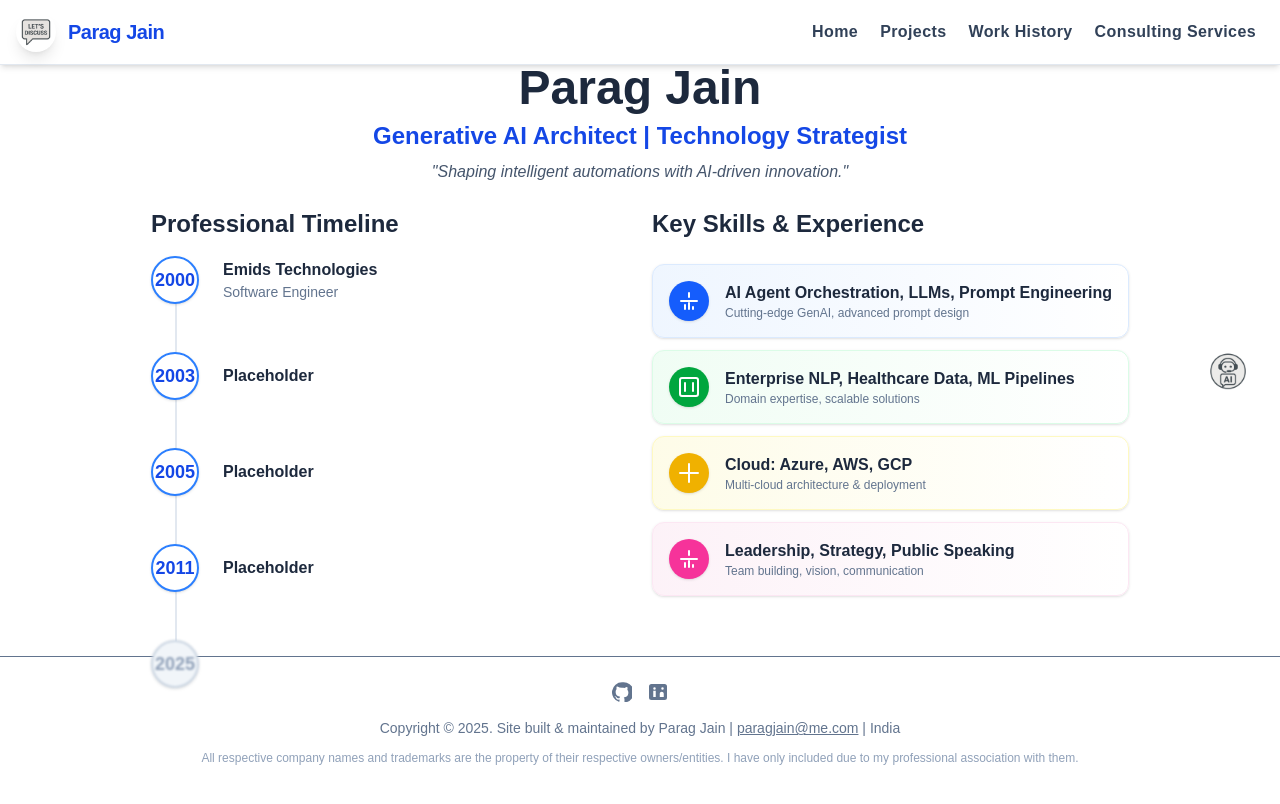
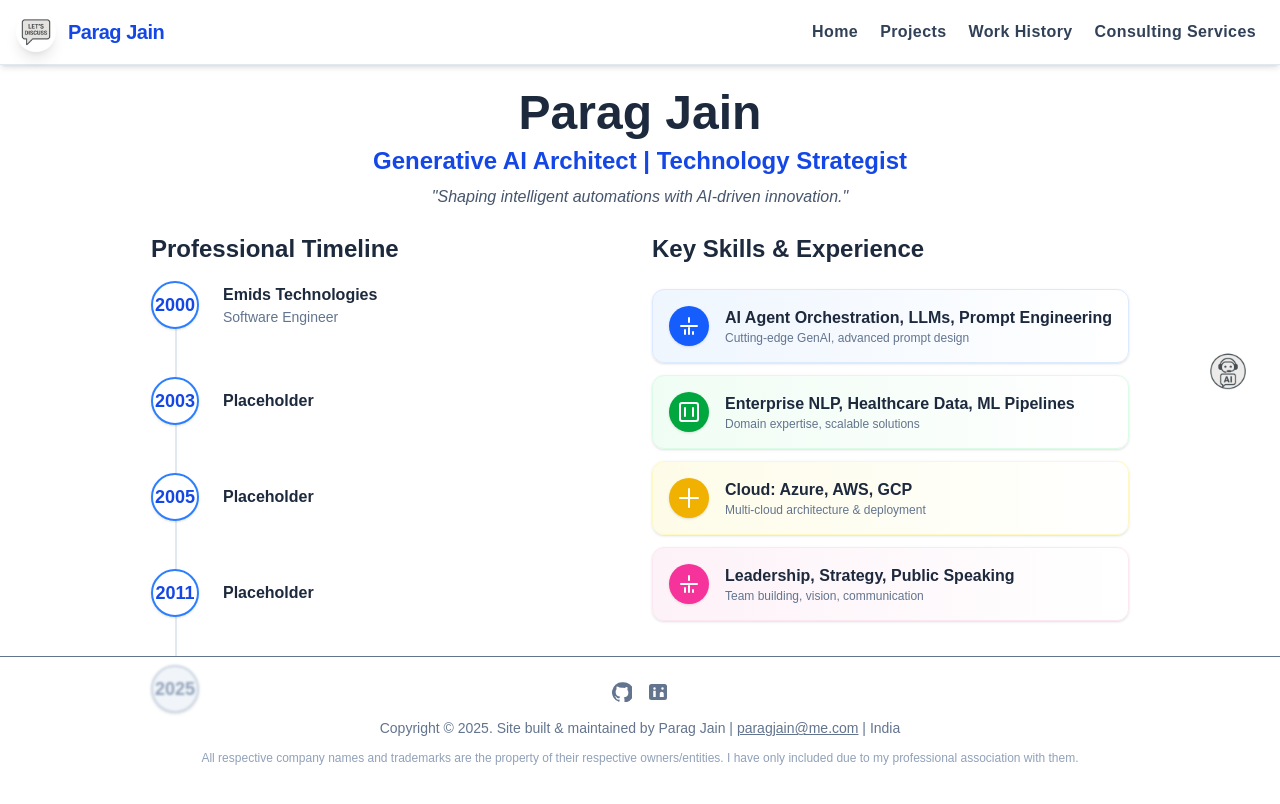
Before and after one commit to ParagJn/parag_space, a Next.js app: page / in a window 1280 px wide. Shown: the top 804 px of the page. Built offline with nearby package versions, Linux system fonts and the light colour scheme.

Commit message:
Add padding to header section for improved layout

```diff
--- a/src/app/page.tsx
+++ b/src/app/page.tsx
@@ -7,7 +7,7 @@ export default function HomePage() {
       <div className="flex-1 flex flex-col justify-start">
         <div className="max-w-6xl mx-auto px-4 py-6">
           {/* Header Section */}
-          <header className="mb-6 text-center">
+          <header className="mb-6 text-center pt-[25px]">
             <h1 className="text-4xl md:text-5xl font-extrabold text-slate-800 mb-2" style={{ fontFamily: 'Aptos Display, sans-serif' }}>Parag Jain</h1>
             <h2 className="text-xl md:text-2xl text-blue-700 font-semibold mb-2">Generative AI Architect | Technology Strategist</h2>
             <p className="text-slate-600 italic mb-4">"Shaping intelligent automations   with AI-driven innovation."</p>
```
